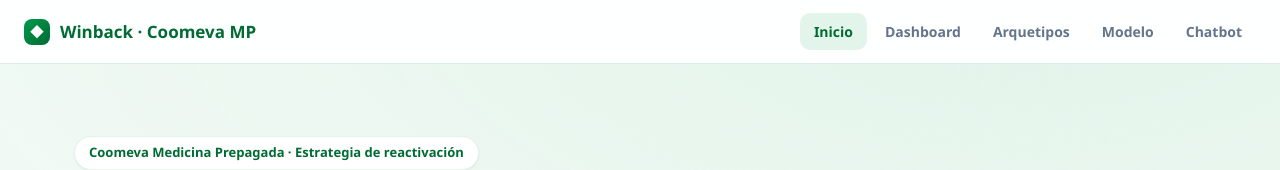
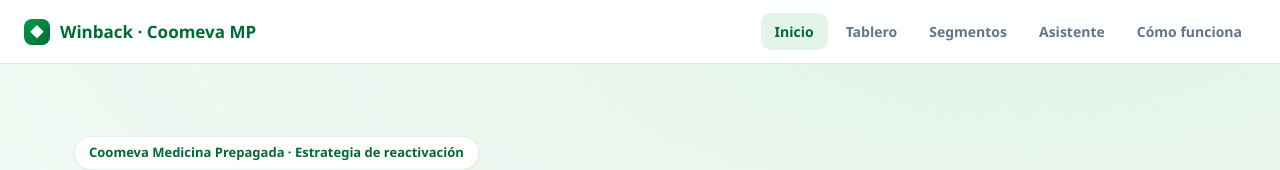
Before and after one commit to ItsJuanda17/ReactivacionesWinback, a React (Vite) app in the folder frontend/: page / in a window 1280 px wide. Shown: the top 170 px of the page. Built offline with nearby package versions, Linux system fonts and the light colour scheme; no server answers.

Commit message:
refactor: rename sections to business terms and update routes

```diff
--- a/frontend/src/App.jsx
+++ b/frontend/src/App.jsx
@@ -12,9 +12,9 @@ export default function App() {
       <Route element={<Layout />}>
         <Route path="/" element={<Landing />} />
         <Route path="/dashboard" element={<Dashboard />} />
-        <Route path="/arquetipos" element={<Arquetipos />} />
-        <Route path="/modelo" element={<Modelo />} />
-        <Route path="/chatbot" element={<Chatbot />} />
+        <Route path="/segmentos" element={<Arquetipos />} />
+        <Route path="/como-funciona" element={<Modelo />} />
+        <Route path="/asistente" element={<Chatbot />} />
       </Route>
     </Routes>
   );
--- a/frontend/src/components/Layout.jsx
+++ b/frontend/src/components/Layout.jsx
@@ -2,10 +2,10 @@ import { NavLink, Outlet } from "react-router-dom";
 
 const LINKS = [
   { to: "/", label: "Inicio", end: true },
-  { to: "/dashboard", label: "Dashboard" },
-  { to: "/arquetipos", label: "Arquetipos" },
-  { to: "/modelo", label: "Modelo" },
-  { to: "/chatbot", label: "Chatbot" },
+  { to: "/dashboard", label: "Tablero" },
+  { to: "/segmentos", label: "Segmentos" },
+  { to: "/asistente", label: "Asistente" },
+  { to: "/como-funciona", label: "Cómo funciona" },
 ];
 
 export default function Layout() {
--- a/frontend/src/pages/Arquetipos.jsx
+++ b/frontend/src/pages/Arquetipos.jsx
@@ -13,9 +13,9 @@ export default function Arquetipos() {
   return (
     <div className="page">
       <div className="page-head">
-        <h1>Arquetipos accionables</h1>
+        <h1>Segmentos de clientes</h1>
         <p className="subtitle">
-          Segmentación K-Means con estrategia diferencial de contacto y recomendaciones de mercadeo
+          Perfiles de clientes retirados con su estrategia diferencial de contacto y recomendaciones de mercadeo
         </p>
       </div>
 
--- a/frontend/src/pages/Chatbot.jsx
+++ b/frontend/src/pages/Chatbot.jsx
@@ -42,8 +42,8 @@ export default function Chatbot() {
   return (
     <div className="page">
       <div className="page-head" style={{ textAlign: "center" }}>
-        <h1>Chatbot de prospección</h1>
-        <p className="subtitle">Flujo Winback: contacto → datos → calentamiento → interés → entrega al asesor</p>
+        <h1>Asistente comercial</h1>
+        <p className="subtitle">Acompaña el primer contacto de reactivación: atracción, datos, interés y entrega al asesor</p>
       </div>
 
       <div className="chat-shell">
--- a/frontend/src/pages/Modelo.jsx
+++ b/frontend/src/pages/Modelo.jsx
@@ -23,8 +23,10 @@ export default function Modelo() {
   return (
     <div className="page">
       <div className="page-head">
-        <h1>Modelo predictivo</h1>
-        <p className="subtitle">Desempeño, explicabilidad y ficha técnica del modelo</p>
+        <h1>Cómo funciona la solución</h1>
+        <p className="subtitle">
+          Ficha metodológica: cómo se priorizan los clientes, qué información se usa y cómo se valida.
+        </p>
       </div>
 
       {/* Ficha técnica */}
```
